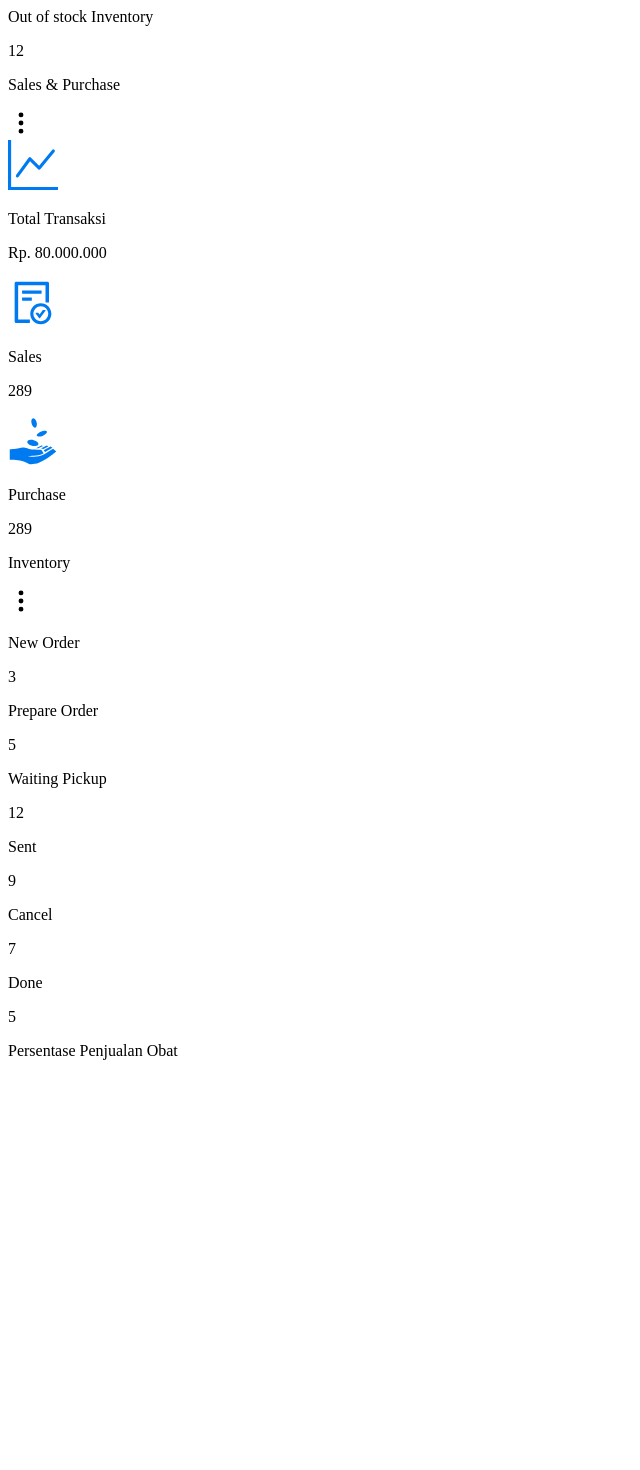
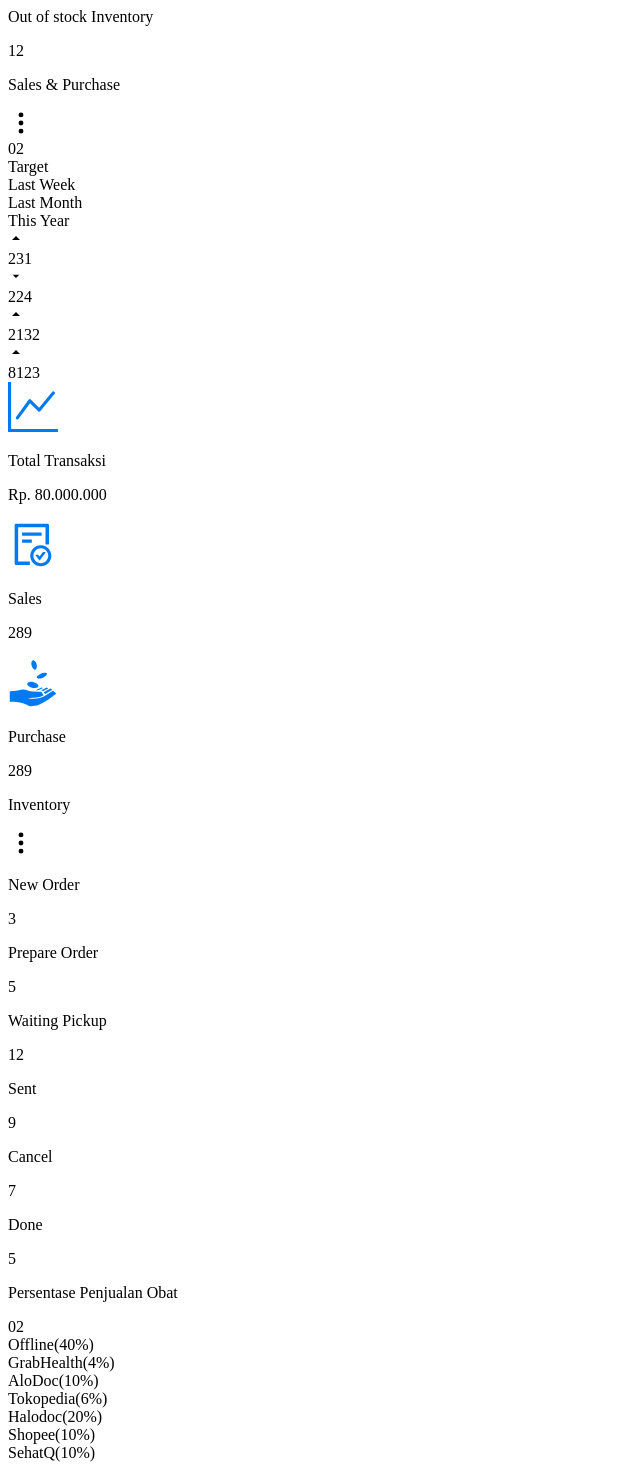
Before and after one commit to asrisitorus04/Test-FrontEnd-MPI, a React (Vite) app: page /homepage in a window 1280 px wide. Shown: the part 622-2092 px from the top of the page, without its empty margins (0-640 px from the left). Before the commit the page ends 1698 px from the top, so only its background shows below. Built offline with nearby package versions, Linux system fonts and the light colour scheme.

Commit message:
hompage dan login

```diff
--- a/package.json
+++ b/package.json
@@ -10,6 +10,7 @@
   },
   "dependencies": {
     "@reduxjs/toolkit": "^1.9.0",
+    "chart.js": "^4.0.1",
     "daisyui": "^2.41.0",
     "react": "^18.2.0",
     "react-dom": "^18.2.0",
--- a/src/pages/Homepage.jsx
+++ b/src/pages/Homepage.jsx
@@ -2,10 +2,11 @@ import { useEffect } from "react";
 import { useDispatch } from "react-redux";
 import Card from "../components/Card";
 import { changeActive } from "../utils/redux/navActive/navSlice";
-import { IoIosArrowUp } from "react-icons/io";
+import { IoIosArrowUp, IoMdArrowDropup } from "react-icons/io";
 import { AiOutlineFileDone } from "react-icons/ai";
 import { GiReceiveMoney } from "react-icons/gi";
 import { BsThreeDotsVertical, BsGraphUp } from "react-icons/bs";
+import { MdArrowDropDown } from "react-icons/md";
 
 const Homepage = () => {
   const dispatch = useDispatch();
@@ -102,6 +103,51 @@ const Homepage = () => {
             <p>Sales & Purchase</p>
             <BsThreeDotsVertical size={26} />
           </Card.Title>
+          <div>
+            <div className="grid grid-rows-3 grid-flow-col">
+              <div className="col-span-2">02</div>
+              <div className="row-span-2 col-span-2  mt-40">
+                <div className="grid grid-cols-4">
+                  <div className="text-center font-semibold">Target</div>
+                  <div className="text-center font-semibold">Last Week</div>
+                  <div className="text-center font-semibold">Last Month</div>
+                  <div className="text-center font-semibold">This Year</div>
+                  <div className="">
+                    <div className="grid grid-cols-2">
+                      <div className="ml-12">
+                        <IoMdArrowDropup className="h-6 w-6 text-cyan-500" />
+                      </div>
+                      <div className="text-cyan-500">231</div>
+                    </div>
+                  </div>
+                  <div className="">
+                    <div className="grid grid-cols-2">
+                      <div className="ml-12">
+                        <MdArrowDropDown className="h-6 w-6 text-red-500" />
+                      </div>
+                      <div className="text-red-500">224</div>
+                    </div>
+                  </div>
+                  <div className="">
+                    <div className="grid grid-cols-2">
+                      <div className="ml-12">
+                        <IoMdArrowDropup className="h-6 w-6 text-cyan-500" />
+                      </div>
+                      <div className="text-cyan-500">2132</div>
+                    </div>
+                  </div>
+                  <div className="">
+                    <div className="grid grid-cols-2">
+                      <div className="ml-12">
+                        <IoMdArrowDropup className="h-6 w-6 text-cyan-500" />
+                      </div>
+                      <div className="text-cyan-500">8123</div>
+                    </div>
+                  </div>
+                </div>
+              </div>
+            </div>
+          </div>
         </Card>
         <div className="grid grid-rows-3 w-3-12 mx-4 gap-y-5">
           {dataTransaction.map((item, i) => {
@@ -125,7 +171,7 @@ const Homepage = () => {
             <p>Inventory</p>
             <BsThreeDotsVertical size={26} />
           </Card.Title>
-          <Card.Body className="mt-5">
+          <Card.Body className="mt-10">
             {dataInventory.map((item, i) => {
               return (
                 <div key={i} className="flex justify-between px-5 mt-2">
@@ -142,6 +188,68 @@ const Homepage = () => {
           <Card.Title className="text-xl font-bold">
             <p>Persentase Penjualan Obat</p>
           </Card.Title>
+          <div>
+            <div className="grid grid-rows-3 grid-flow-col">
+              <div className="col-span-2">02</div>
+
+              <div className="row-span-2 col-span-2 mt-24">
+                <div className="grid grid-rows-2 grid-flow-col h-10">
+                  <div className="col-span-2">
+                    <div className="grid grid-rows-2 grid-flow-col">
+                      <div className="col-span-2 h-4 w-6 rounded-sm bg-cyan-500 mt-1 ml-2"></div>
+                      <div className="row-span-2 col-span-2 mr-2">Offline(40%)</div>
+                    </div>
+                  </div>
+                  <div className="row-span-2 col-span-2">
+                    <div className="grid grid-rows-2 grid-flow-col ml-20">
+                      <div className="col-span-2 h-4 w-6 rounded-sm bg-emerald-500 mt-1 ml-2"></div>
+                      <div className="row-span-2 col-span-2 mr-20 ml-2">GrabHealth(4%)</div>
+                    </div>
+                  </div>
+                </div>
+
+                <div className="grid grid-rows-2 grid-flow-col h-10">
+                  <div className="col-span-2">
+                    <div className="grid grid-rows-2 grid-flow-col">
+                      <div className="col-span-2 h-4 w-6 rounded-sm bg-emerald-900 mt-1 ml-2"></div>
+                      <div className="row-span-2 col-span-2 mr-20">AloDoc(10%)</div>
+                    </div>
+                  </div>
+                  <div className="row-span-2 col-span-2">
+                    <div className="grid grid-rows-2 grid-flow-col">
+                      <div className="col-span-2 h-4 w-6 rounded-sm bg-lime-600 mt-1 ml-2"></div>
+                      <div className="row-span-2 col-span-2 mr-24">Tokopedia(6%)</div>
+                    </div>
+                  </div>
+                </div>
+
+                <div className="grid grid-rows-2 grid-flow-col h-10">
+                  <div className="col-span-2">
+                    <div className="grid grid-rows-2 grid-flow-col">
+                      <div className="col-span-2 h-4 w-6 rounded-sm bg-red-500 mt-1 ml-2"></div>
+                      <div className="row-span-2 col-span-2 mr-20 ml-2">Halodoc(20%)</div>
+                    </div>
+                  </div>
+                  <div className="row-span-2 col-span-2">
+                    <div className="grid grid-rows-2 grid-flow-col mr-4">
+                      <div className="col-span-2 h-4 w-6 rounded-sm bg-orange-600 mt-1 ml-2"></div>
+                      <div className="row-span-2 col-span-2 mr-24 ml-2">Shopee(10%)</div>
+                    </div>
+                  </div>
+                </div>
+
+                <div className="grid grid-rows-2 grid-flow-col h-10">
+                  <div className="col-span-2">
+                    <div className="grid grid-rows-2 grid-flow-col">
+                      <div className="col-span-2 h-4 w-6 rounded-sm bg-slate-400 mt-1 ml-2"></div>
+                      <div className="row-span-2 col-span-2 mr-80">SehatQ(10%)</div>
+                    </div>
+                  </div>
+                </div>
+
+              </div>
+            </div>
+          </div>
         </Card>
       </div>
     </div>
--- a/src/pages/Login.jsx
+++ b/src/pages/Login.jsx
@@ -14,7 +14,11 @@ const Login = () => {
 
   return (
     <>
-      <div className="bg-[] w-full h-screen">
+      <div className="w-full h-screen">
+        <img
+          src="bglogin.jpg"
+          alt="Image alt text"
+        />
         <Navbar />
         <div className="ml-20 mt-20">
           <p className="text-2xl font-semibold">Selamat Datang di Solusi</p>
--- a/tailwind.config.cjs
+++ b/tailwind.config.cjs
@@ -4,7 +4,11 @@ module.exports = {
     "./src/**/*.{js,jsx,ts,tsx}"
   ],
   theme: {
-    extend: {},
+    extend: {
+      backgroundImage:{
+        'bglogin-lg':"url('/assets/bglogin.jpg')"
+      }
+    },
   },
   plugins: [require("daisyui")],
 }
```
Also changed, not shown: src/components/Barchart.jsx (added, +13 -0 lines), 1 other file (tests, documents, lock files or other folders).
